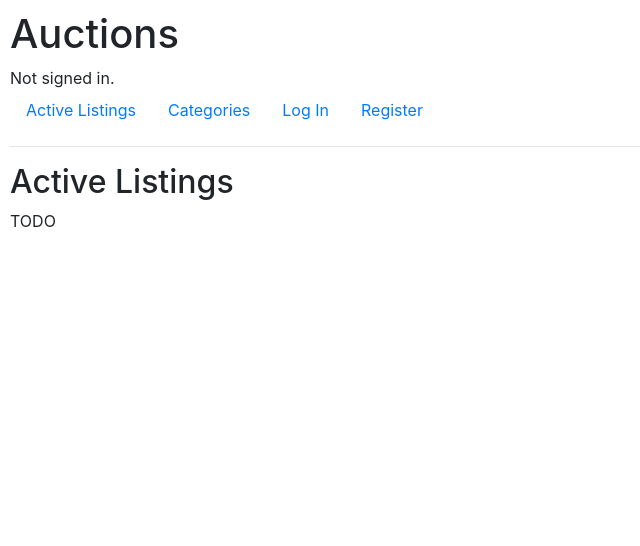
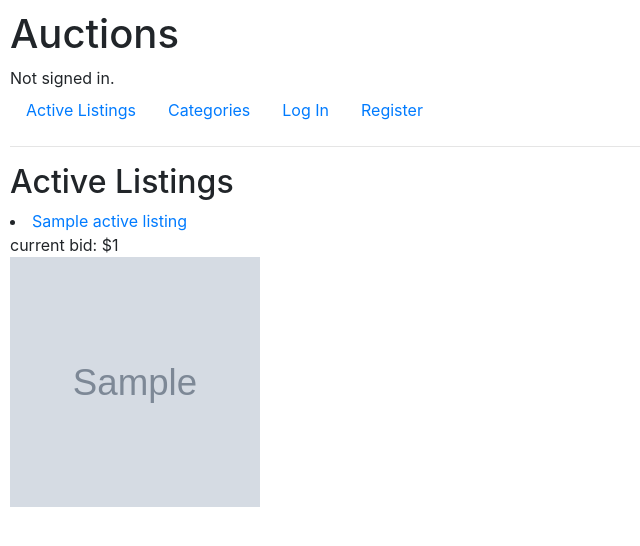
Before and after one commit to oliverkuo17/e-commerce, a Django app: template auctions/templates/auctions/index.html in a window 1280 px wide. Shown: the top 546 px of the page, without its empty margins (0-640 px from the left). Run offline with Django 3.2, Linux system fonts and the light colour scheme; the template is opened without the code that fills it: most values are stand-ins (such as "Sample title", 1, 10 or a date in 2020); grey boxes marked "Sample" are stand-in pictures; some libraries are stand-ins or nearby versions.

Commit message:
render listing

```diff
--- a/auctions/templates/auctions/index.html
+++ b/auctions/templates/auctions/index.html
@@ -2,6 +2,19 @@
 
 {% block body %}
     <h2>Active Listings</h2>
+    <div class="row">
+        {% for active_listing in active_listings %}
+            <div class="col-md-4">
+                <li><a href="/listings/{{ active_listing.id }}" target="_blank">{{ active_listing.item_name }}</a></li>
+                {% if active_listing.current_bid %}
+                    <div>current bid: ${{ active_listing.current_bid }}</div>
+                {% else %}
+                    <div>current bid: ${{ active_listing.starting_bid }}</div>
+                {% endif %}
+                <p><img src="{{ active_listing.photo.url }}" width="250px" height="250px"></p>
+            </div>
+        {% endfor %}
+    </div>
 
-    TODO
+
 {% endblock %}
```
Also changed, not shown: auctions/templates/auctions/listing.html (added, +9 -0 lines), auctions/views.py (+19 -4 lines).
